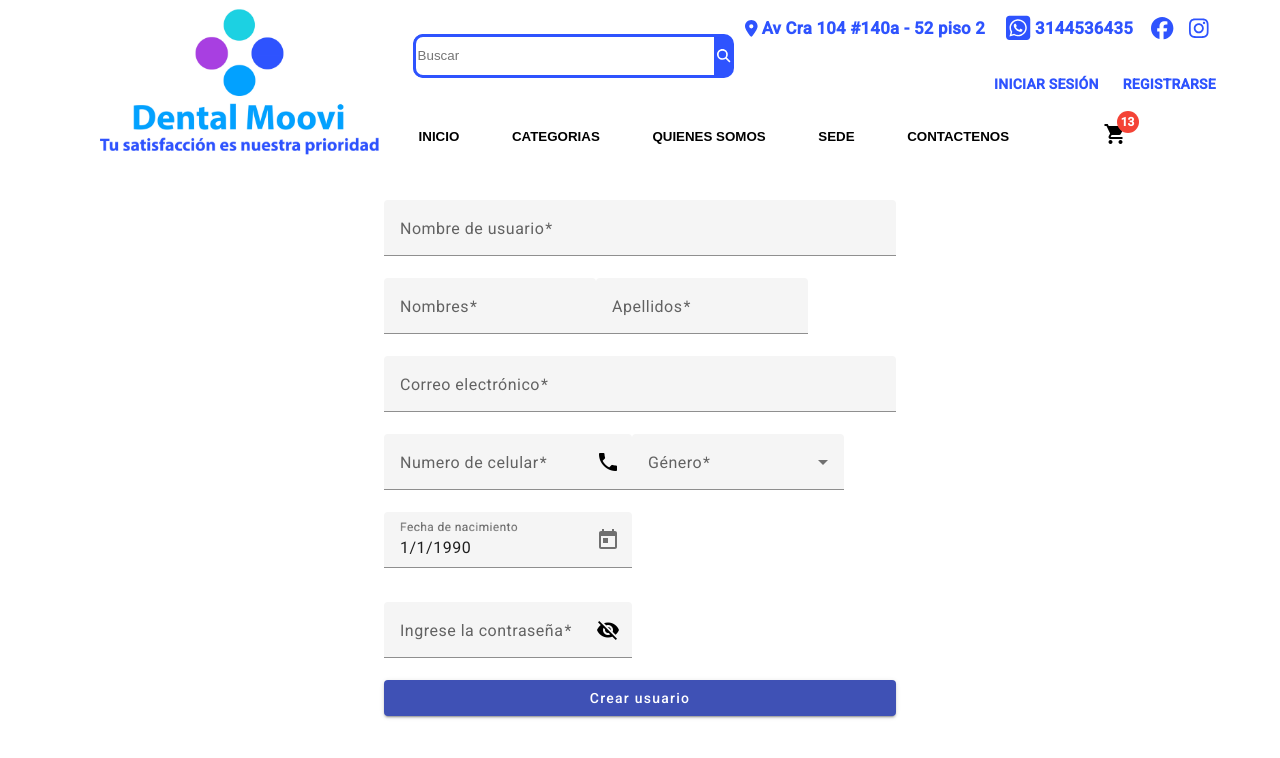
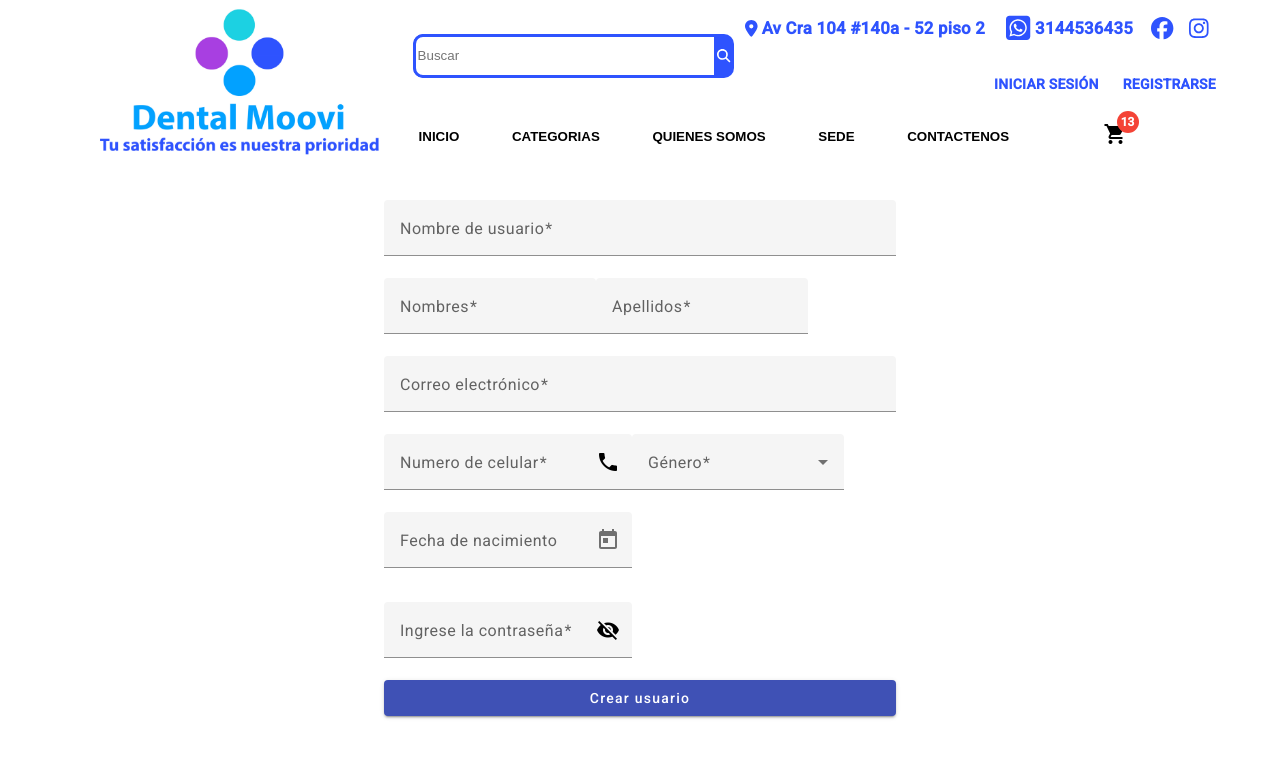
Before and after one commit to Oagomezr/dentalMooviFront2, an Angular app: page /signup in a window 1280 px wide. Shown: the top 758 px of the page. Built offline with nearby package versions, Linux system fonts and the light colour scheme.

Commit message:
fix: birthdate form fixed

```diff
--- a/src/app/components/sign-up/sign-up.component.html
+++ b/src/app/components/sign-up/sign-up.component.html
@@ -41,7 +41,7 @@
         </div>
 
         <div class="birth-password">
-            <app-birth [formBirthDate]="userFormGroup.controls.birthdate"></app-birth>
+            <app-birth [formBirthDate]="userFormGroup.controls.birthday"></app-birth>
             <app-password [formPassword]="userFormGroup.controls.password"></app-password>
         </div>
 
--- a/src/app/components/sign-up/sign-up.component.ts
+++ b/src/app/components/sign-up/sign-up.component.ts
@@ -21,7 +21,7 @@ export class SignUpComponent {
                             asyncValidators: uniqueValueValidator(this.userService, 'email'),
                             updateOn: 'blur'}),
     celPhone: new FormControl('', { validators: [Validators.required, Validators.minLength(12), Validators.pattern('^[0-9-]*$')]}),
-    birthdate: new FormControl(new Date(1990, 0, 1)),
+    birthday: new FormControl(''),
     gender: new FormControl('', Validators.required),
     password: new FormControl('', Validators.required)
   });
```
